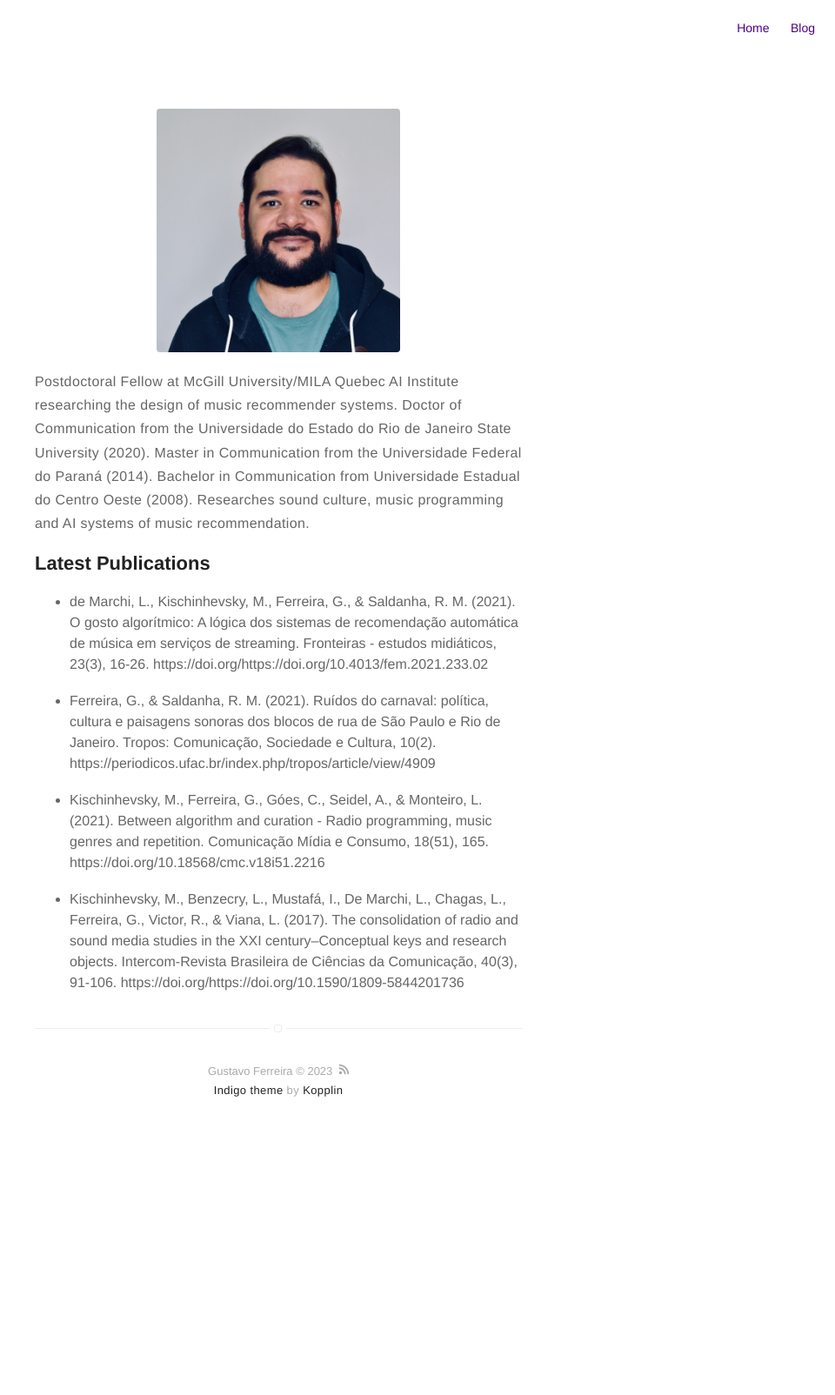
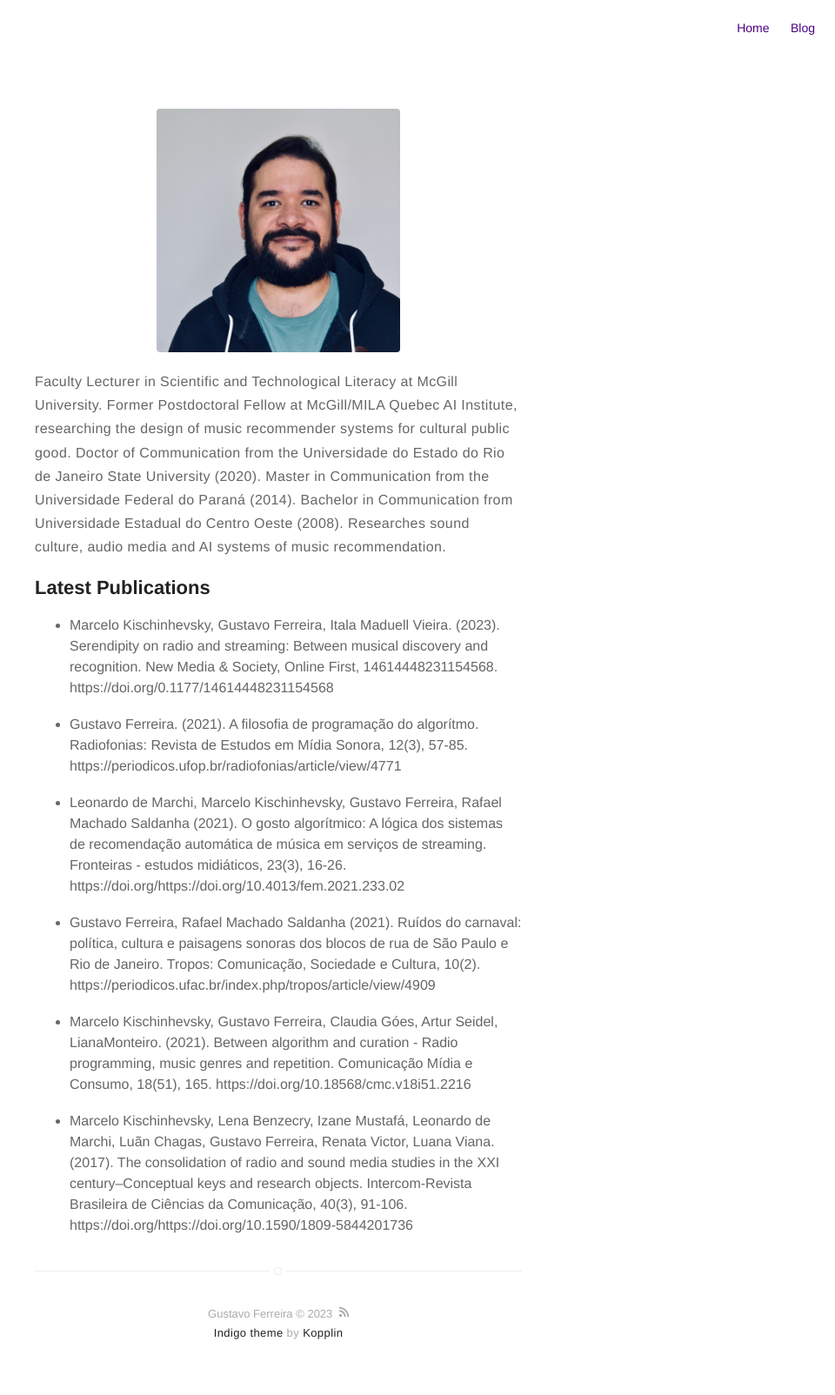
Before and after one commit to guzferreira/guzferreira.github.io, a Jekyll site: the page built from about.md, in a window 1280 px wide. Shown: the whole page at 87% size, without its empty margins (320-1280 px from the left). Built offline with Jekyll 4.4.1, drawn with Linux system fonts in a browser that asks for light colours; before the commit the page ends 1325 px from its top, so only the background shows below that.

Commit message:
Update about.md

```diff
--- a/about.md
+++ b/about.md
@@ -4,7 +4,7 @@ layout: page
 ---
 ![Profile Image]({% if site.external-image %}{{ site.picture }}{% else %}{{ site.url }}/{{ site.picture }}{% endif %})
 
-<p>Postdoctoral Fellow at McGill University/MILA Quebec AI Institute researching the design of music recommender systems. Doctor of Communication from the Universidade do Estado do Rio de Janeiro State University (2020). Master in Communication from the Universidade Federal do Paraná (2014). Bachelor in Communication from Universidade Estadual do Centro Oeste (2008). Researches sound culture, music programming and AI systems of music recommendation.</p>
+<p>Faculty Lecturer in Scientific and Technological Literacy at McGill University. Former Postdoctoral Fellow at McGill/MILA Quebec AI Institute, researching the design of music recommender systems for cultural public good. Doctor of Communication from the Universidade do Estado do Rio de Janeiro State University (2020). Master in Communication from the Universidade Federal do Paraná (2014). Bachelor in Communication from Universidade Estadual do Centro Oeste (2008). Researches sound culture, audio media and AI systems of music recommendation.</p>
 
 
 
@@ -12,9 +12,12 @@ layout: page
 
 
 <ul class="skill-list">
-	<li>de Marchi, L., Kischinhevsky, M., Ferreira, G., & Saldanha, R. M. (2021). O gosto algorítmico: A lógica dos sistemas de recomendação automática de música em serviços de streaming. Fronteiras - estudos midiáticos, 23(3), 16-26. https://doi.org/https://doi.org/10.4013/fem.2021.233.02</li><br>
-	<li>Ferreira, G., & Saldanha, R. M. (2021). Ruídos do carnaval: política, cultura e paisagens sonoras dos blocos de rua de São Paulo e Rio de Janeiro. Tropos: Comunicação, Sociedade e Cultura, 10(2). https://periodicos.ufac.br/index.php/tropos/article/view/4909</li><br>
-	<li>Kischinhevsky, M., Ferreira, G., Góes, C., Seidel, A., & Monteiro, L. (2021). Between algorithm and curation - Radio programming, music genres and repetition. Comunicação Mídia e Consumo, 18(51), 165. https://doi.org/10.18568/cmc.v18i51.2216</li><br>
-	<li>Kischinhevsky, M., Benzecry, L., Mustafá, I., De Marchi, L., Chagas, L., Ferreira, G., Victor, R., & Viana, L. (2017). The consolidation of radio and sound media studies in the XXI century–Conceptual keys and research objects. Intercom-Revista Brasileira de Ciências da Comunicação, 40(3), 91-106. https://doi.org/https://doi.org/10.1590/1809-5844201736</li>
+
+	<li>Marcelo Kischinhevsky, <b>Gustavo Ferreira</b>, Itala Maduell Vieira. (2023). Serendipity on radio and streaming: Between musical discovery and recognition. New Media & Society, Online First, 14614448231154568. https://doi.org/0.1177/14614448231154568</li><br>
+	<li>Gustavo Ferreira. (2021). A filosofia de programação do algorítmo. Radiofonias: Revista de Estudos em Mídia Sonora, 12(3), 57-85. https://periodicos.ufop.br/radiofonias/article/view/4771</li><br>
+ 	<li>Leonardo de Marchi, Marcelo Kischinhevsky, <b>Gustavo Ferreira</b>, Rafael Machado Saldanha (2021). O gosto algorítmico: A lógica dos sistemas de recomendação automática de música em serviços de streaming. Fronteiras - estudos midiáticos, 23(3), 16-26. https://doi.org/https://doi.org/10.4013/fem.2021.233.02</li><br>
+	<li><b>Gustavo Ferreira</b>, Rafael Machado Saldanha (2021). Ruídos do carnaval: política, cultura e paisagens sonoras dos blocos de rua de São Paulo e Rio de Janeiro. Tropos: Comunicação, Sociedade e Cultura, 10(2). https://periodicos.ufac.br/index.php/tropos/article/view/4909</li><br>
+	<li>Marcelo Kischinhevsky, <b>Gustavo Ferreira</b>, Claudia Góes, Artur Seidel, LianaMonteiro. (2021). Between algorithm and curation - Radio programming, music genres and repetition. Comunicação Mídia e Consumo, 18(51), 165. https://doi.org/10.18568/cmc.v18i51.2216</li><br>
+	<li>Marcelo Kischinhevsky, Lena Benzecry, Izane Mustafá, Leonardo de Marchi, Luãn Chagas, <b>Gustavo Ferreira</b>, Renata Victor, Luana Viana. (2017). The consolidation of radio and sound media studies in the XXI century–Conceptual keys and research objects. Intercom-Revista Brasileira de Ciências da Comunicação, 40(3), 91-106. https://doi.org/https://doi.org/10.1590/1809-5844201736</li>
 
 </ul>
```
